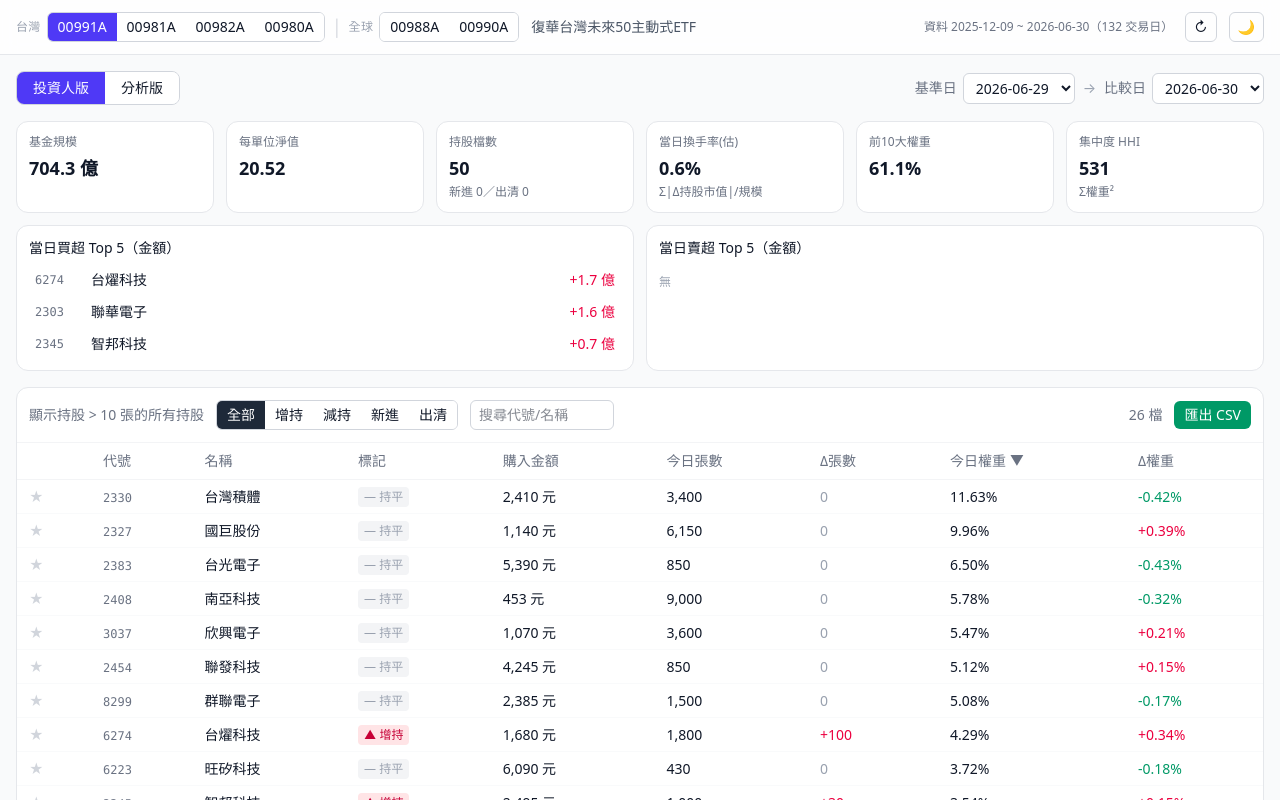
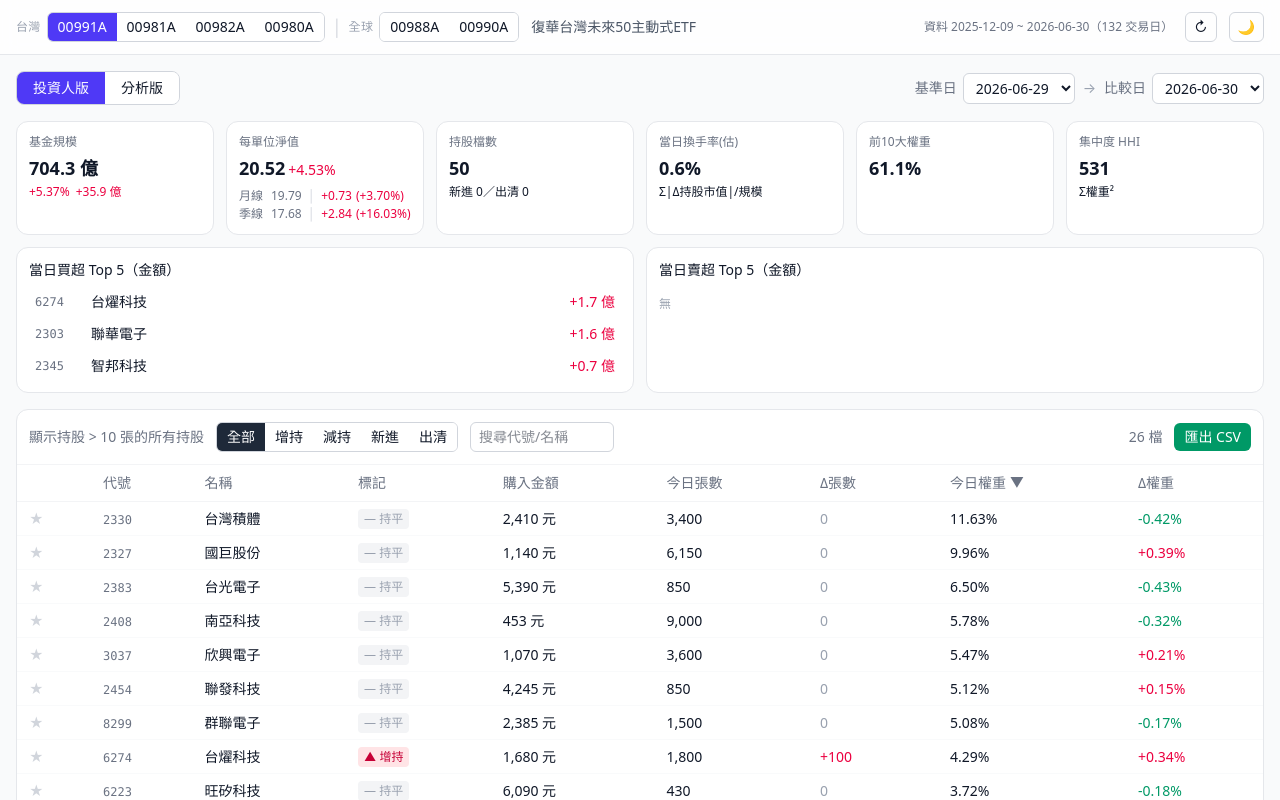
Before and after one commit to hsieh0916/stock-repo, a React (Vite) app in the folder web/: page / in a window 1280 px wide. Shown: the top 800 px of the page. Built offline with nearby package versions, Linux system fonts and the light colour scheme.

Commit message:
feat: show daily change and MA deviation on dashboard cards
- 基金規模: daily change % and absolute diff vs prev day
- 每單位淨值: daily change %, 月線(20d)/季線(60d) MA with
  差值 and 乖離率 (bias ratio)

Co-Authored-By: Claude Sonnet 4.6 <noreply@anthropic.com>

```diff
--- a/web/src/components/DashboardCards.tsx
+++ b/web/src/components/DashboardCards.tsx
@@ -1,14 +1,44 @@
 import { useMemo } from 'react'
 import type { Dataset } from '../data/types'
 import { dashboard } from '../data/analytics'
-import { fmtInt, fmtPct, fmtSignedYi, fmtYi, upDown } from '../lib/format'
+import { fmtInt, fmtPct, fmtSignedPct, fmtSignedYi, fmtYi, upDown } from '../lib/format'
 
-function Card({ label, value, sub }: { label: string; value: React.ReactNode; sub?: React.ReactNode }) {
+function Card({
+  label,
+  value,
+  sub,
+  detail,
+}: {
+  label: string
+  value: React.ReactNode
+  sub?: React.ReactNode
+  detail?: React.ReactNode
+}) {
   return (
     <div className="rounded-xl border border-gray-200 dark:border-gray-800 bg-white dark:bg-gray-900 p-3">
       <div className="text-xs text-gray-500 dark:text-gray-400">{label}</div>
       <div className="mt-1 text-lg font-semibold tabular-nums">{value}</div>
-      {sub != null && <div className="text-xs text-gray-500 dark:text-gray-400 mt-0.5">{sub}</div>}
+      {sub != null && <div className="text-xs mt-0.5">{sub}</div>}
+      {detail != null && <div className="mt-1.5 text-xs space-y-0.5">{detail}</div>}
+    </div>
+  )
+}
+
+function MaRow({ label, nav, ma }: { label: string; nav: number; ma: number | null }) {
+  if (ma == null) return null
+  const diff = nav - ma
+  const bias = (diff / ma) * 100
+  return (
+    <div className="flex items-center gap-1 text-gray-500 dark:text-gray-400">
+      <span className="w-7 shrink-0">{label}</span>
+      <span className="tabular-nums">{ma.toFixed(2)}</span>
+      <span className="mx-0.5 text-gray-300 dark:text-gray-600">│</span>
+      <span className={`tabular-nums ${upDown(diff)}`}>
+        {diff >= 0 ? '+' : ''}{diff.toFixed(2)}
+      </span>
+      <span className={`tabular-nums ${upDown(bias)}`}>
+        ({fmtSignedPct(bias, 2)})
+      </span>
     </div>
   )
 }
@@ -23,11 +53,49 @@ interface Props {
 export function DashboardCards({ ds, baseDate, compareDate, onSelect }: Props) {
   const d = useMemo(() => dashboard(ds, baseDate, compareDate), [ds, baseDate, compareDate])
 
+  const nav = d.day.nav_per_unit
+  const navChgPct = d.prevNavPerUnit && d.prevNavPerUnit > 0
+    ? ((nav - d.prevNavPerUnit) / d.prevNavPerUnit) * 100
+    : null
+
+  const aumChgPct = d.prevNavTotal && d.prevNavTotal > 0
+    ? ((d.day.nav_total - d.prevNavTotal) / d.prevNavTotal) * 100
+    : null
+  const aumDiff = d.prevNavTotal != null ? d.day.nav_total - d.prevNavTotal : null
+
   return (
     <div className="space-y-3">
       <div className="grid grid-cols-2 sm:grid-cols-3 lg:grid-cols-6 gap-3">
-        <Card label="基金規模" value={fmtYi(d.day.nav_total)} />
-        <Card label="每單位淨值" value={d.day.nav_per_unit?.toFixed(2)} />
+        <Card
+          label="基金規模"
+          value={fmtYi(d.day.nav_total)}
+          sub={
+            aumChgPct != null ? (
+              <span className={upDown(aumChgPct)}>
+                {fmtSignedPct(aumChgPct, 2)}&ensp;{fmtSignedYi(aumDiff!)}
+              </span>
+            ) : undefined
+          }
+        />
+        <Card
+          label="每單位淨值"
+          value={
+            <span>
+              {nav.toFixed(2)}&thinsp;
+              {navChgPct != null && (
+                <span className={`text-sm font-normal ${upDown(navChgPct)}`}>
+                  {fmtSignedPct(navChgPct, 2)}
+                </span>
+              )}
+            </span>
+          }
+          detail={
+            <>
+              <MaRow label="月線" nav={nav} ma={d.ma20} />
+              <MaRow label="季線" nav={nav} ma={d.ma60} />
+            </>
+          }
+        />
         <Card label="持股檔數" value={d.day.n_holdings} sub={`新進 ${d.newCount}／出清 ${d.exitCount}`} />
         <Card label="當日換手率(估)" value={fmtPct(d.turnover * 100, 1)} sub="Σ|Δ持股市值|/規模" />
         <Card label="前10大權重" value={fmtPct(d.top10Weight, 1)} />
--- a/web/src/data/analytics.ts
+++ b/web/src/data/analytics.ts
@@ -99,6 +99,10 @@ function rowPrice(r: ChangeRow): number {
 
 export interface Dashboard {
   day: FundDay
+  prevNavPerUnit: number | null
+  prevNavTotal: number | null
+  ma20: number | null // 月線: 20-day MA of nav_per_unit
+  ma60: number | null // 季線: 60-day MA of nav_per_unit
   newCount: number
   exitCount: number
   changedCount: number // |dShares|>0
@@ -109,12 +113,20 @@ export interface Dashboard {
   topSells: ChangeRow[]
 }
 
+function mavg(series: FundDay[], upToIdx: number, n: number): number | null {
+  const slice = series.slice(Math.max(0, upToIdx - n + 1), upToIdx + 1)
+  if (slice.length === 0) return null
+  return slice.reduce((s, d) => s + d.nav_per_unit, 0) / slice.length
+}
+
 export function dashboard(
   ds: Dataset,
   baseDate: string,
   compareDate: string,
 ): Dashboard {
   const day = fundDay(ds, compareDate)!
+  const prevDay = fundDay(ds, baseDate)
+  const compareIdx = ds.fund_series.findIndex((d) => d.date === compareDate)
   const rows = diffRows(ds, baseDate, compareDate)
   let traded = 0
   for (const r of rows) traded += Math.abs(r.dShares) * rowPrice(r)
@@ -126,6 +138,10 @@ export function dashboard(
   const downs = rows.filter((r) => r.dShares < 0).sort((a, b) => a.dAmount - b.dAmount)
   return {
     day,
+    prevNavPerUnit: prevDay?.nav_per_unit ?? null,
+    prevNavTotal: prevDay?.nav_total ?? null,
+    ma20: compareIdx >= 0 ? mavg(ds.fund_series, compareIdx, 20) : null,
+    ma60: compareIdx >= 0 ? mavg(ds.fund_series, compareIdx, 60) : null,
     newCount: rows.filter((r) => r.tag === 'new').length,
     exitCount: rows.filter((r) => r.tag === 'exit').length,
     changedCount: rows.filter((r) => r.dShares !== 0).length,
```
